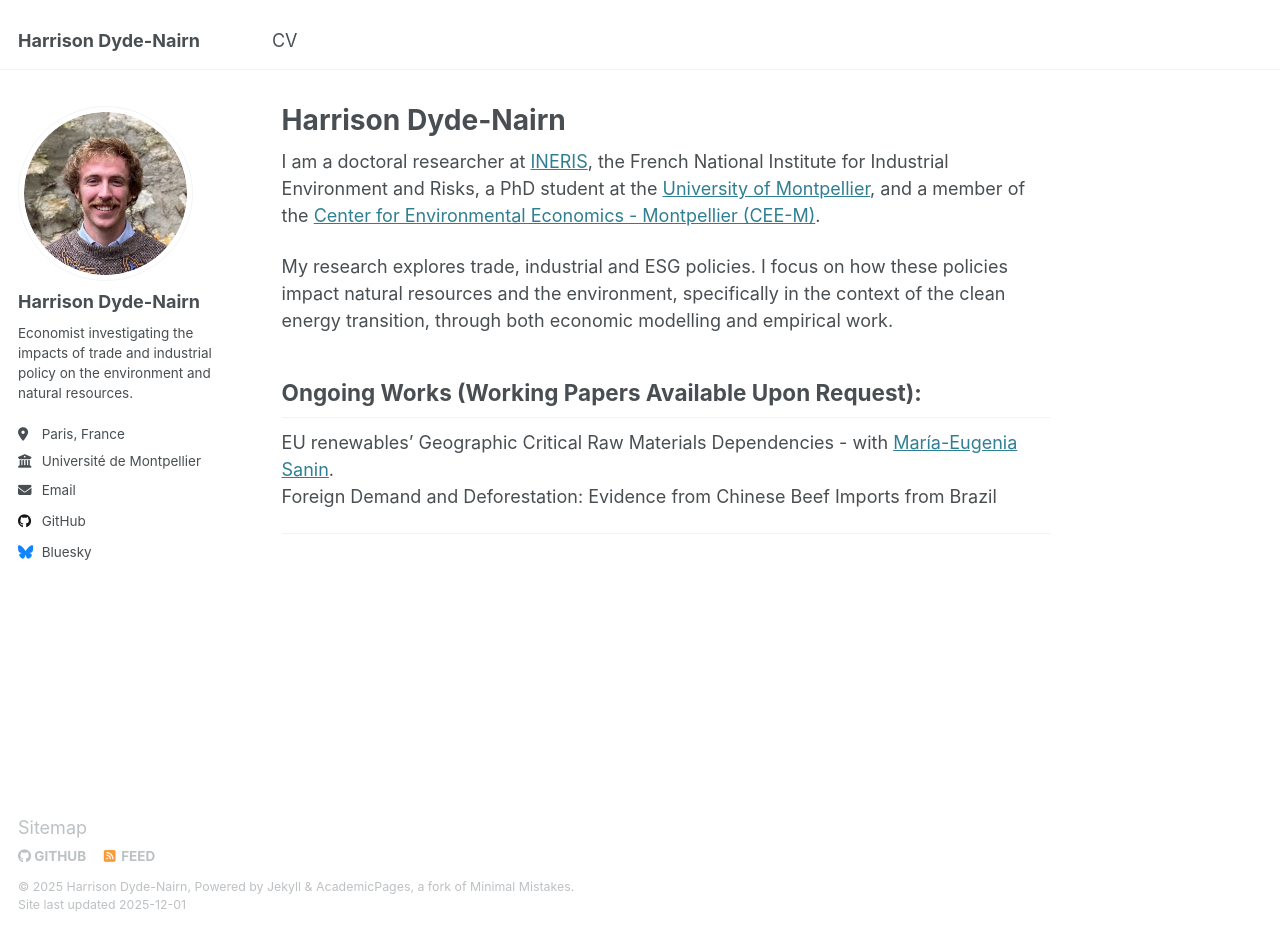
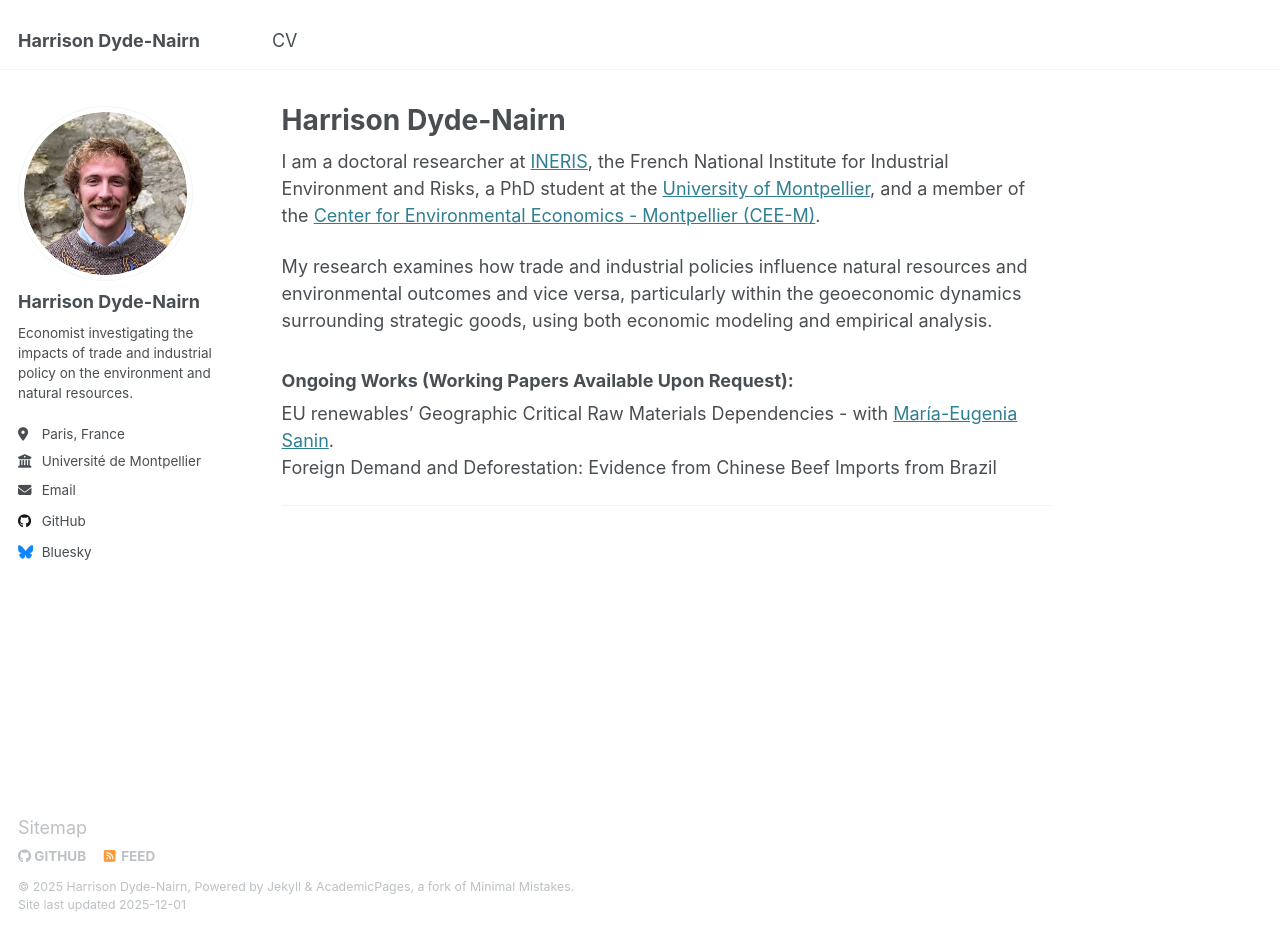
Before and after one commit to hdydenairn/hdydenairn.github.io, a Jekyll site: the page built from _pages/about.md, in a window 1280 px wide and 933 px high. Built offline with Jekyll 4.4.1, drawn with Linux system fonts in a browser that asks for light colours.

Commit message:
Update about.md

```diff
--- a/_pages/about.md
+++ b/_pages/about.md
@@ -9,9 +9,9 @@
 
 I am a doctoral researcher at [INERIS](https://www.ineris.fr/), the French National Institute for Industrial Environment and Risks, a PhD student at the [University of Montpellier](https://www.umontpellier.fr/), and a member of the [Center for Environmental Economics - Montpellier (CEE-M)](https://www.cee-m.fr/).
 
-My research explores trade, industrial and ESG policies. I focus on how these policies impact natural resources and the environment, specifically in the context of the clean energy transition, through both economic modelling and empirical work.
+My research examines how trade and industrial policies influence natural resources and environmental outcomes and vice versa, particularly within the geoeconomic dynamics surrounding strategic goods, using both economic modeling and empirical analysis.
 
-## Ongoing Works (Working Papers Available Upon Request):
+### Ongoing Works (Working Papers Available Upon Request):
 
 EU renewables' Geographic Critical Raw Materials Dependencies - with [María-Eugenia Sanin](https://sites.google.com/site/meugeniasanin/).<br>
 Foreign Demand and Deforestation: Evidence from Chinese Beef Imports from Brazil
```
